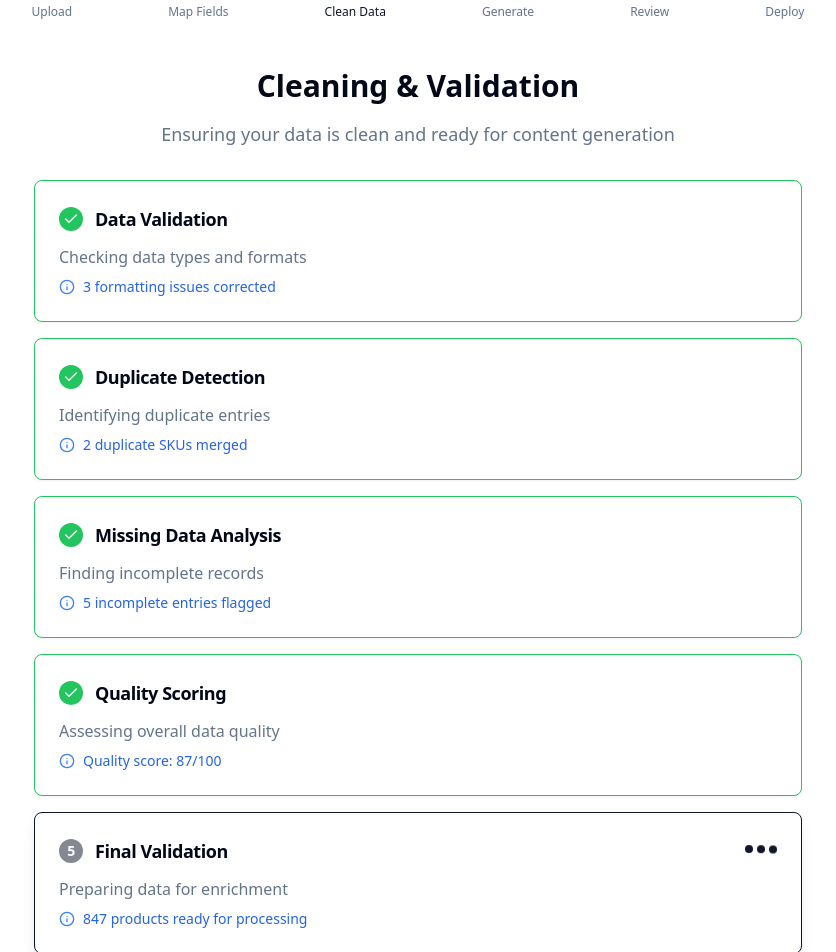
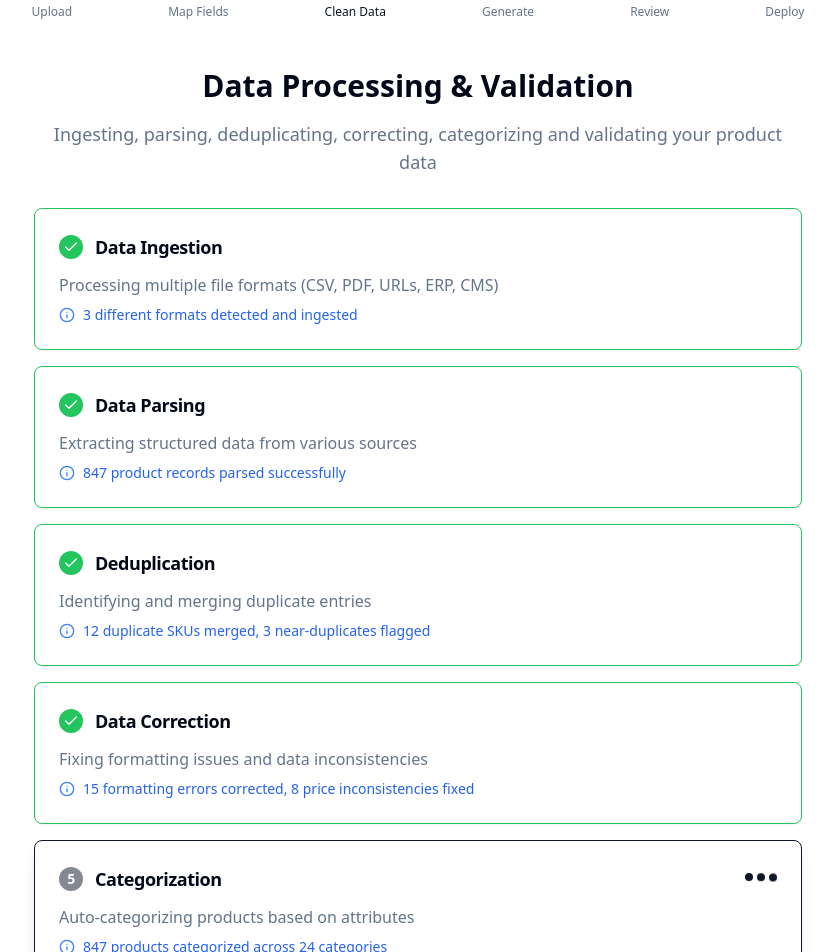
Before and after one commit to ConFrantzeskos/saleschefmvp, a React (Vite) app: page /cleaning in a window 1280 px wide. Shown: the part 60-1012 px from the top of the page, without its empty margins (222-1058 px from the left). Built offline with nearby package versions, Linux system fonts and the light colour scheme.

Commit message:
feat: Enhance data cleaning and validation
The cleaning page now ingests, parses, deduplicates, corrects, categorizes, and validates product data from multiple formats (CSV, PDF, URLs, ERP, CMS, etc.).

```diff
--- a/src/pages/CleaningValidation.tsx
+++ b/src/pages/CleaningValidation.tsx
@@ -21,29 +21,39 @@ const CleaningValidation = () => {
 
   const cleaningSteps = [
     {
-      title: "Data Validation",
-      description: "Checking data types and formats",
-      issues: "3 formatting issues corrected"
+      title: "Data Ingestion",
+      description: "Processing multiple file formats (CSV, PDF, URLs, ERP, CMS)",
+      issues: "3 different formats detected and ingested"
     },
     {
-      title: "Duplicate Detection",
-      description: "Identifying duplicate entries",
-      issues: "2 duplicate SKUs merged"
+      title: "Data Parsing",
+      description: "Extracting structured data from various sources",
+      issues: "847 product records parsed successfully"
     },
     {
-      title: "Missing Data Analysis",
-      description: "Finding incomplete records",
-      issues: "5 incomplete entries flagged"
+      title: "Deduplication",
+      description: "Identifying and merging duplicate entries",
+      issues: "12 duplicate SKUs merged, 3 near-duplicates flagged"
     },
     {
-      title: "Quality Scoring",
-      description: "Assessing overall data quality",
-      issues: "Quality score: 87/100"
+      title: "Data Correction",
+      description: "Fixing formatting issues and data inconsistencies",
+      issues: "15 formatting errors corrected, 8 price inconsistencies fixed"
     },
     {
-      title: "Final Validation",
-      description: "Preparing data for enrichment",
-      issues: "847 products ready for processing"
+      title: "Categorization",
+      description: "Auto-categorizing products based on attributes",
+      issues: "847 products categorized across 24 categories"
+    },
+    {
+      title: "Data Validation",
+      description: "Checking data completeness and quality standards",
+      issues: "Quality score: 92/100 - 5 incomplete entries flagged"
+    },
+    {
+      title: "Final Processing",
+      description: "Preparing clean, validated data for content generation",
+      issues: "847 products ready for enhancement"
     }
   ];
 
@@ -70,9 +80,9 @@ const CleaningValidation = () => {
 
       <div className="max-w-3xl mx-auto">
         <div className="text-center mb-8">
-          <h1 className="text-3xl font-semibold mb-4">Cleaning & Validation</h1>
+          <h1 className="text-3xl font-semibold mb-4">Data Processing & Validation</h1>
           <p className="text-lg text-muted-foreground">
-            Ensuring your data is clean and ready for content generation
+            Ingesting, parsing, deduplicating, correcting, categorizing and validating your product data
           </p>
         </div>
 
@@ -134,7 +144,7 @@ const CleaningValidation = () => {
           <div className="mt-8 text-center">
             <div className="inline-flex items-center space-x-2 text-green-600 font-medium">
               <Check className="w-5 h-5" />
-              <span>Data cleaning complete! Proceeding to content generation...</span>
+              <span>Data processing complete! Proceeding to content generation...</span>
             </div>
           </div>
         )}
```
